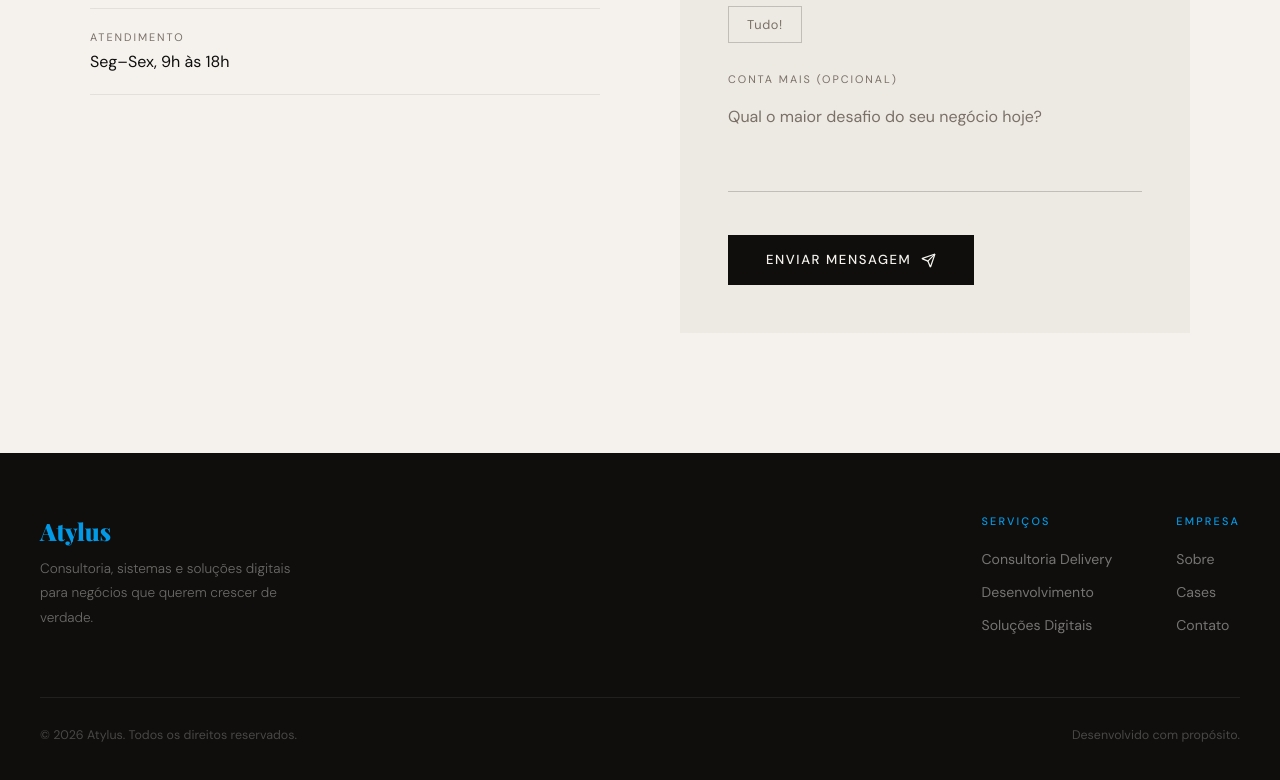
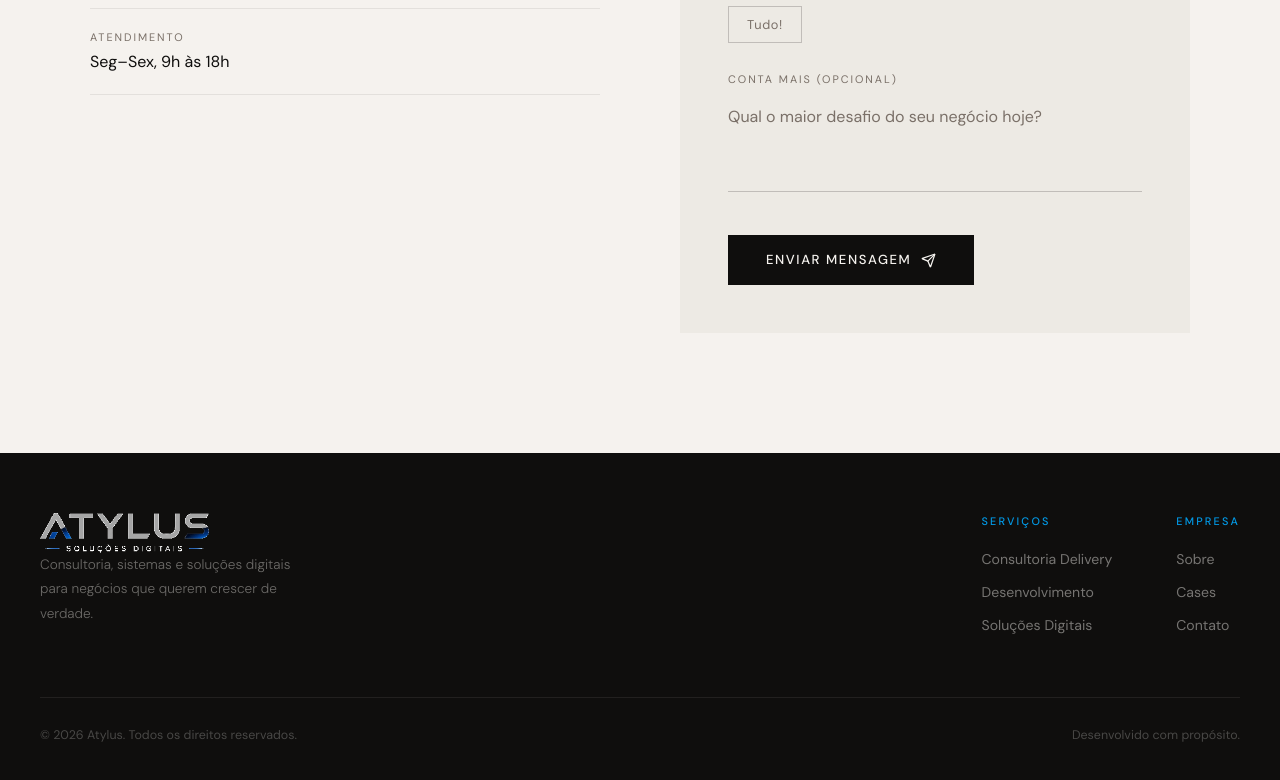
Before and after one commit to Hexdien/Atylus, a React (Vite) app: page / in a window 1280 px wide. Shown: the part 5456-6236 px from the top of the page. Built offline with nearby package versions, Linux system fonts and the light colour scheme; a web font is replaced by a local one.

Commit message:
Adicionando logo negativo no footer da pagina

```diff
--- a/src/components/Footer.jsx
+++ b/src/components/Footer.jsx
@@ -1,11 +1,17 @@
 export default function Footer() {
+
+  const logoUrl = `${import.meta.env.BASE_URL}logo-navbar-negative.png`
   return (
     <footer style={{ background: 'var(--color-ink)', padding: '60px 40px 40px' }}>
       <div style={{ maxWidth: '1200px', margin: '0 auto' }}>
         <div style={{ display: 'flex', justifyContent: 'space-between', alignItems: 'flex-start', marginBottom: '60px', flexWrap: 'wrap', gap: 32 }}>
           <div>
-            <p style={{ fontFamily: 'var(--font-display)', fontWeight: 900, fontSize: '1.5rem', color: 'var(--color-paper)', marginBottom: '8px' }}>
-             <span style={{ color: 'var(--color-accent)' }}>Atylus</span>
+            <p>
+              <img
+                src={logoUrl}
+                alt="Atylus Consultoria & Sistemas"
+                style={{ height: '40px' }}
+              />
             </p>
             <p style={{ fontFamily: 'var(--font-body)', fontSize: '0.85rem', fontWeight: 300, color: 'rgba(245,242,238,0.4)', maxWidth: '280px', lineHeight: 1.8 }}>
               Consultoria, sistemas e soluções digitais para negócios que querem crescer de verdade.
```
Also changed, not shown: public/logo-navbar-negative.png (added).
